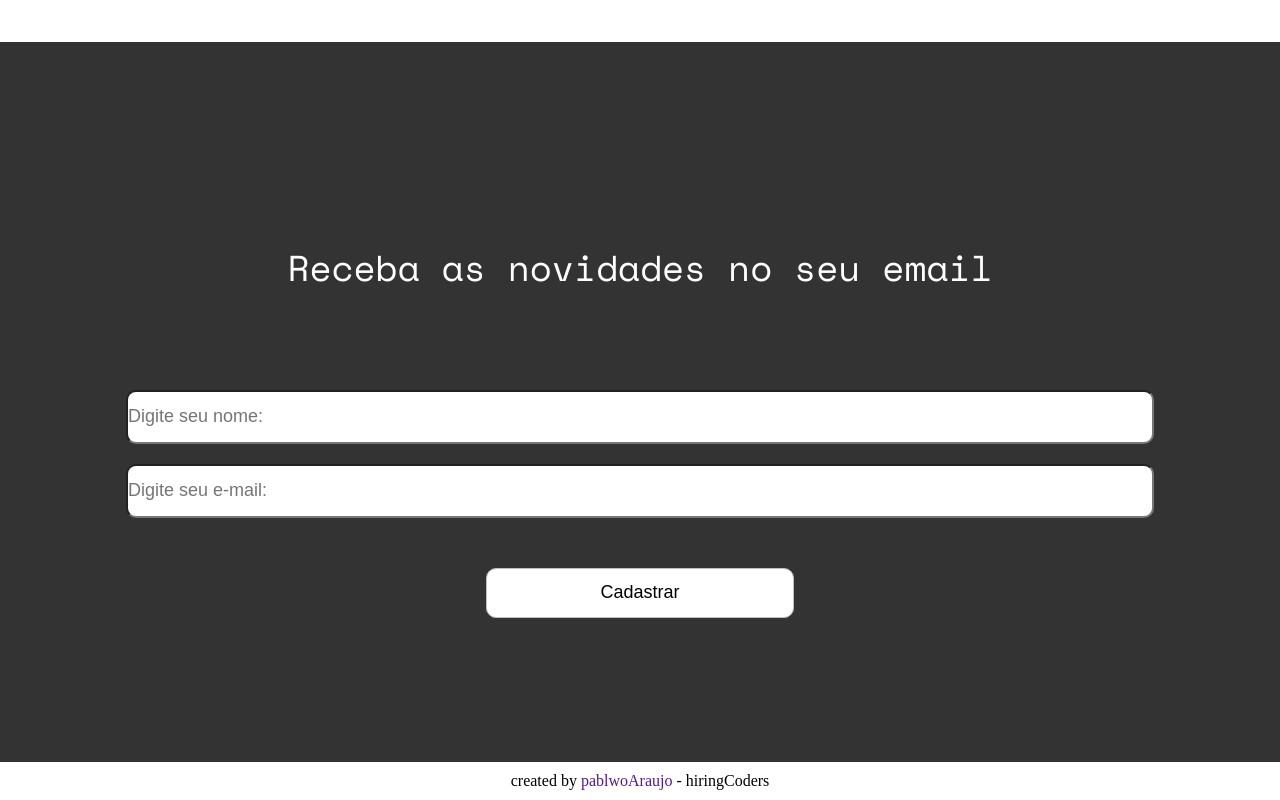
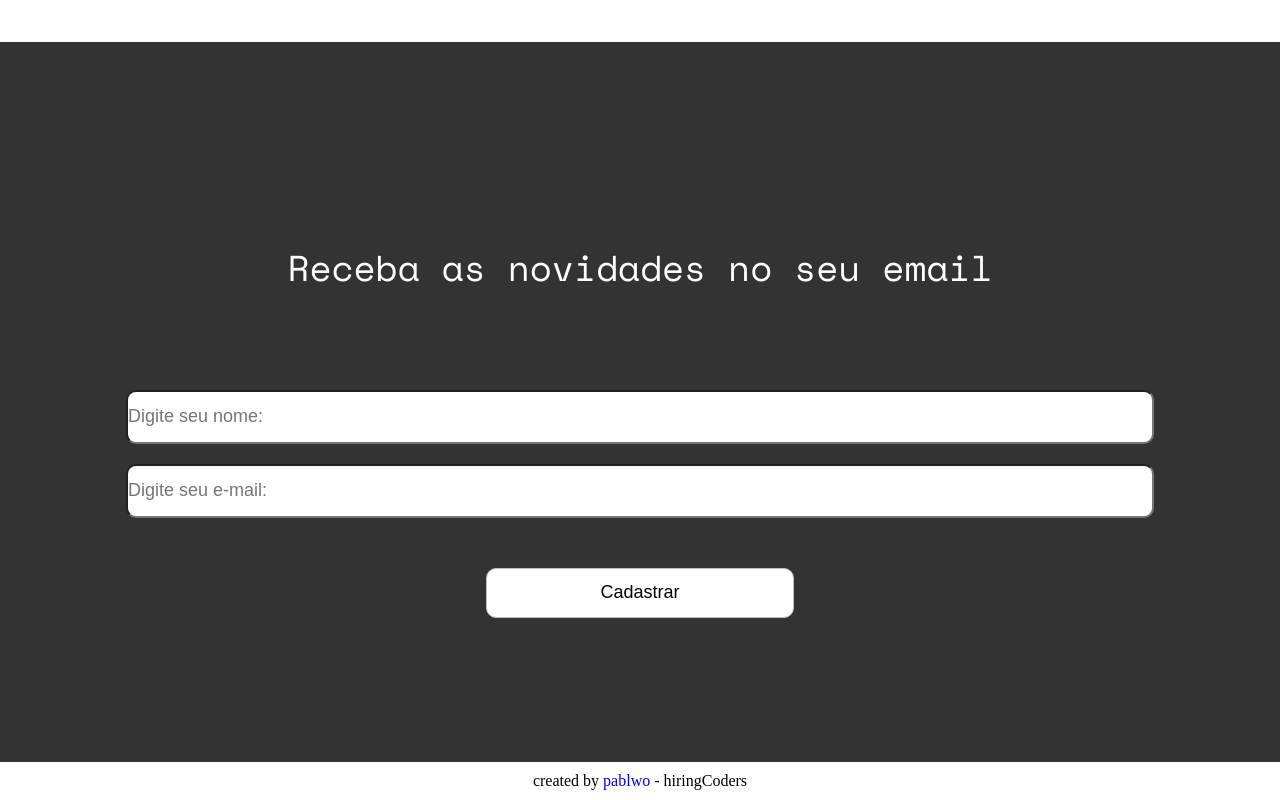
Before and after one commit to pablwo/HiringCoders-Desafio01, a plain HTML site: page index.html in a window 1280 px wide. Shown: the part 1169-1969 px from the top of the page. Drawn offline with nearby package versions, Linux system fonts and the light colour scheme.

Commit message:
Update README.md

```diff
--- a/index.html
+++ b/index.html
@@ -84,7 +84,7 @@
         </div>
       </div>
       <footer class="footer">
-        <p>created by <a href="" class="footer-link">pablwoAraujo</a> - hiringCoders</p>
+        <p>created by <a href="https://github.com/pablwo/HiringCoders-Desafio01" class="footer-link">pablwo</a> - hiringCoders</p>
       </footer>
 
     </div>
```
Also changed, not shown: assets/mangaNation.png (added), 1 other file.
